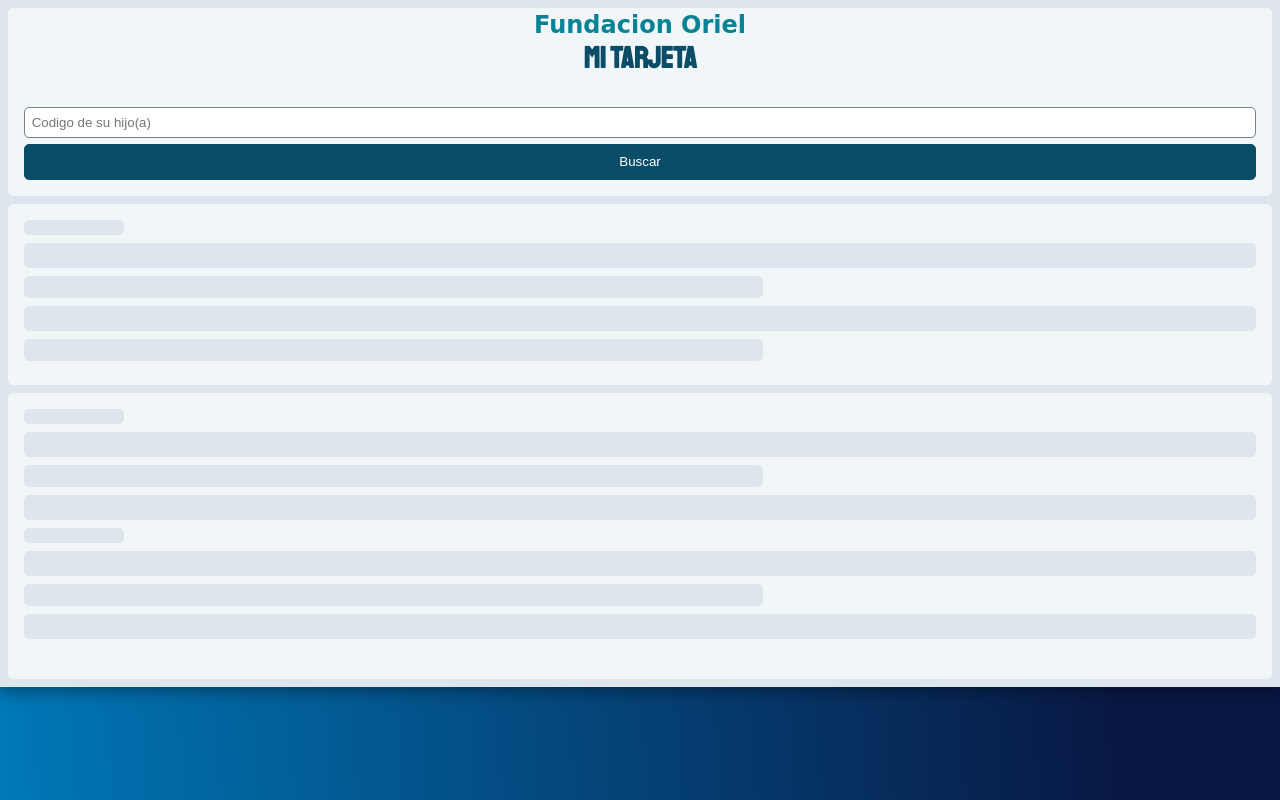
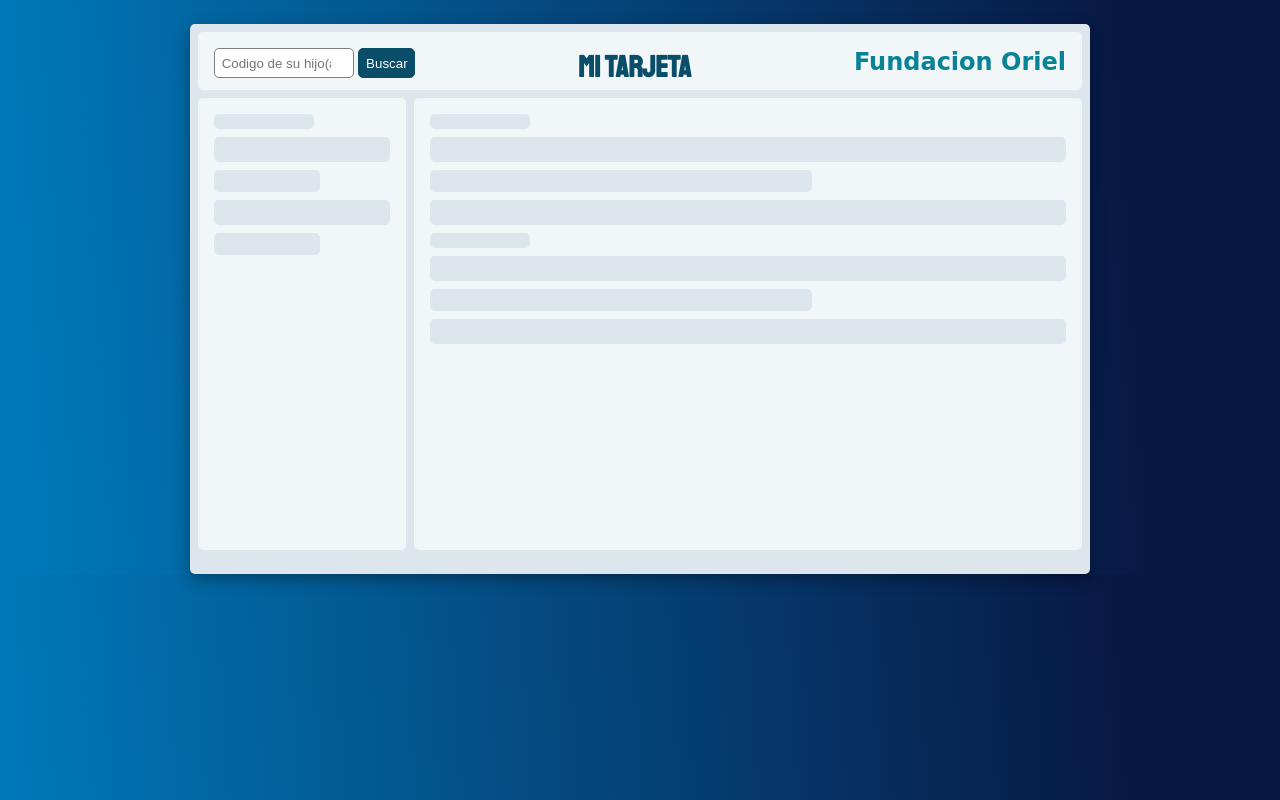
Before and after one commit to ismaelbob/FOapp, a PHP site: page /mitarjeta/index.php in a window 1280 px wide. Run offline with PHP 8.4, Linux system fonts and the light colour scheme.

Commit message:
Se termino la vista MiTarjeta, ya es funcional

```diff
--- a/css/tarjetappff.css
+++ b/css/tarjetappff.css
@@ -16,6 +16,7 @@ body {
 .pnl-principal {
     margin: 0em 0em 0em 0em;
     width: 100%;
+    min-height: 100vh;
     background-color: #DDE6ED;
     display: grid;
     grid-template-columns: 100%;
@@ -33,10 +34,10 @@ body {
 
 }
 .pnl-buscar form input[type="number"] {
-    padding: .5em;
+    padding: .7em;
     border: 1px solid gray;
     border-radius: 5px;
-    width: 100%;
+    width: 80%;
     margin-bottom: .5em;
 }
 .pnl-buscar form input[type="submit"] {
@@ -46,7 +47,7 @@ body {
     border: 1px solid #0A4D68;
     border-radius: 5px;
     cursor: pointer;
-    width: 100%;
+    width: 18%;
 }
 .pnl-buscar form input[type="submit"]:hover {
     background-color: #09445c;
@@ -113,14 +114,8 @@ body {
     margin-bottom: 3px;
 }
 .cumplido {
-    background-color: #088395;
-    color: white;
-}
-.msg-error {
-    color: rgb(192, 25, 25);
-    text-align: center;
-    font-style: italic;
-    font-size: 14px;
+    background-color: #B9EDDD;
+    color: Black;
 }
 .esqueleton-largo {
     width: 100%;
@@ -144,10 +139,113 @@ body {
     margin-bottom: .5em;
 }
 
+@media screen and (min-width: 768px) {
+    .pnl-principal {
+        width: 100%px;
+        height: 570px;
+        min-height: auto;
+        grid-template-columns: 24% 76%;
+        grid-template-rows: 12% 85%;
+        justify-content: center;
+        border-radius: 5px;
+        margin: 0em 0em 0em 0em;
+    }
+    .pnl-buscar {
+        grid-column: 1 / 3;
+        flex-direction: row;
+        justify-content: space-between;
+        padding: 1em 1em 1em 1em;
+    }
+    .pnl-buscar form input[type="number"] {
+        width: 185px;
+        margin-bottom: 0em;
+        padding: .5em;
+    }
+    .pnl-buscar form input[type="submit"] {
+        width: auto;
+        padding: .5em;
+    }
+    .pnl-buscar h1 {
+        text-align: auto;
+    }
+    .pnl-buscar h2 {
+        text-align: auto;
+        margin-bottom: 0em;
+    }
+    .pnl-datos {
+        padding: 1em;
+        margin: .5em .0em .5em .5em;
+    }
+    .pnl-tarjeta {
+        padding: 1em;
+        margin: .5em;
+    }
+    .pnl-tarjeta .fila span {
+        border: 1px solid gray;
+        border-radius: 5px;
+        font-size: 12px;
+        padding: 3px 5px;
+        width: 90px;
+        margin-right: 3px;
+        margin-bottom: 3px;
+    }
+}
+@media screen and (min-width: 992px) {
+    .pnl-principal {
+        width: 900px;
+        height: 550px;
+        min-height: auto;
+        grid-template-columns: 24% 76%;
+        grid-template-rows: 12% 85%;
+        justify-content: center;
+        border-radius: 5px;
+        margin: 1.5em 0em 0em 0em;
+    }
+    .pnl-buscar {
+        grid-column: 1 / 3;
+        flex-direction: row;
+        justify-content: space-between;
+        padding: 1em 1em 1em 1em;
+    }
+    .pnl-buscar form input[type="number"] {
+        width: 140px;
+        margin-bottom: 0em;
+    }
+    .pnl-buscar form input[type="submit"] {
+        width: auto;
+        padding: .5em;
+    }
+    .pnl-buscar h1 {
+        text-align: auto;
+    }
+    .pnl-buscar h2 {
+        text-align: auto;
+        margin-bottom: 0em;
+    }
+    .pnl-datos {
+        padding: 1em;
+        margin: .5em .0em .5em .5em;
+    }
+    .pnl-tarjeta {
+        padding: 1em;
+        margin: .5em;
+    }
+    .pnl-tarjeta .fila span {
+        border: 1px solid gray;
+        border-radius: 5px;
+        font-size: 12px;
+        padding: 3px 5px;
+        width: 100px;
+        margin-right: 3px;
+        margin-bottom: 3px;
+    }
+}
+
 @media screen and (min-width: 1500px) {
     .pnl-principal {
         width: 1100px;
         height: 600px;
+        min-height: auto;
         grid-template-columns: 24% 76%;
         grid-template-rows: 12% 85%;
         justify-content: center;
@@ -163,6 +261,7 @@ body {
     .pnl-buscar form input[type="number"] {
         width: auto;
         margin-bottom: 0em;
+        padding: .5em;
     }
     .pnl-buscar form input[type="submit"] {
         width: auto;
--- a/js/tarjeta-ppff.js
+++ b/js/tarjeta-ppff.js
@@ -1,5 +1,6 @@
 $(document).ready(() => {
     $('#btnbuscar').click((event) => {
+        alertify.set('notifier','position', 'top-right');
         event.preventDefault()
         if ($('#txtcodigo').val() !== '') {
             $.ajax({
@@ -20,13 +21,14 @@ $(document).ready(() => {
                             }
                         })
                     } else {
-                        $('#msg-error').html(respuesta)
+                        alertify.error(respuesta)
+                        $('#pnl-datos').html('<div class="esqueleton-titulo"></div><div class="esqueleton-largo"></div><div class="esqueleton-corto"></div>')
+                        $('#pnl-tarjeta').html('<div class="esqueleton-titulo"></div><div class="esqueleton-largo"></div><div class="esqueleton-corto"></div><div class="esqueleton-titulo"></div><div class="esqueleton-largo"></div>')
                     }
                 }
             })
         } else {
-            $('#msg-error').html('Ingrese un codigo para buscar')
-            $('#txtcodigo').focus()
+            alertify.error('Ingrese un codigo para buscar')
         }
     })
 })
--- a/mitarjeta/index.php
+++ b/mitarjeta/index.php
@@ -5,6 +5,8 @@
     <meta http-equiv="X-UA-Compatible" content="IE=edge">
     <meta name="viewport" content="width=device-width, initial-scale=1.0">
     <link rel="stylesheet" href="../css/tarjetappff.css">
+    <link rel="stylesheet" href="../librerias/alertifyjs/css/alertify.css">
+    <link rel="stylesheet" href="../librerias/alertifyjs/css/themes/default.css">
     <script src="../librerias/jquery-3.4.1.min.js"></script>
     <script src="../librerias/alertifyjs/alertify.js"></script>
     <title>Mi Tarjeta</title>
@@ -25,7 +27,6 @@
                 </div>
             </div>
             <div class="pnl-datos" id="pnl-datos">
-                <div class="msg-error" id="msg-error"></div>
                 <div class="esqueleton-titulo"></div><div class="esqueleton-largo"></div>
                 <div class="esqueleton-corto"></div><div class="esqueleton-largo"></div>
                 <div class="esqueleton-corto"></div>
```
Also changed, not shown: procesos/mt-participaciones.php (+42 -6 lines).
